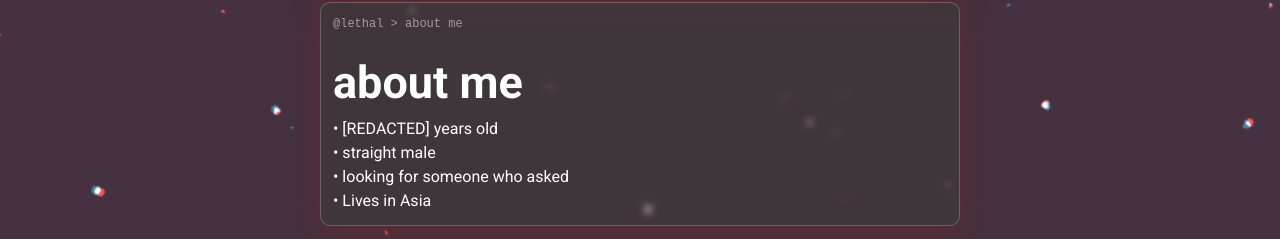
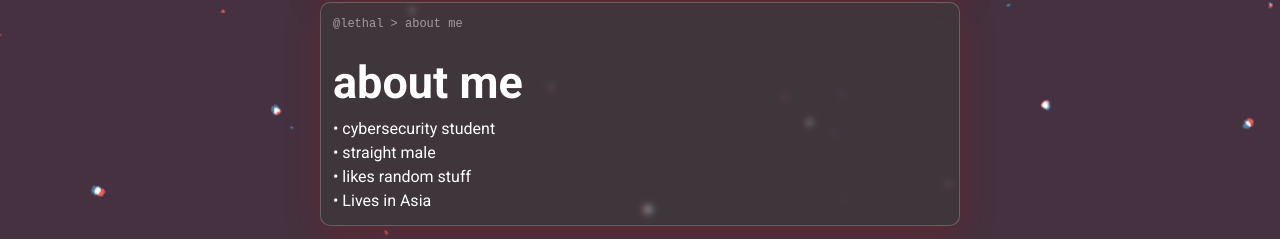
Before and after one commit to LethalAspect/lethalaspect.github.io, a plain HTML site: page index.html in a window 1280 px wide. Shown: the part 491-730 px from the top of the page. Drawn offline with Linux system fonts and the light colour scheme; no server answers.

Commit message:
updated about me

```diff
--- a/index.html
+++ b/index.html
@@ -58,9 +58,9 @@
                 <header class="heading">about me</header>
                 <div class="bio">
                     <ul>
-					<li>• [REDACTED] years old</li>
+					<li>• cybersecurity student</li>
 					<li>• straight male</li>
-					<li>• looking for someone who asked</li>
+					<li>• likes random stuff</li>
 					<li>• Lives in Asia</li>
                     </ul>
                 </div>
```
